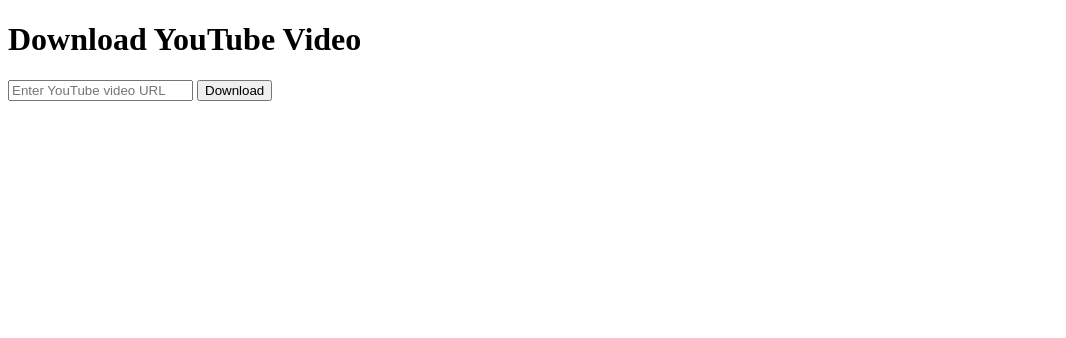
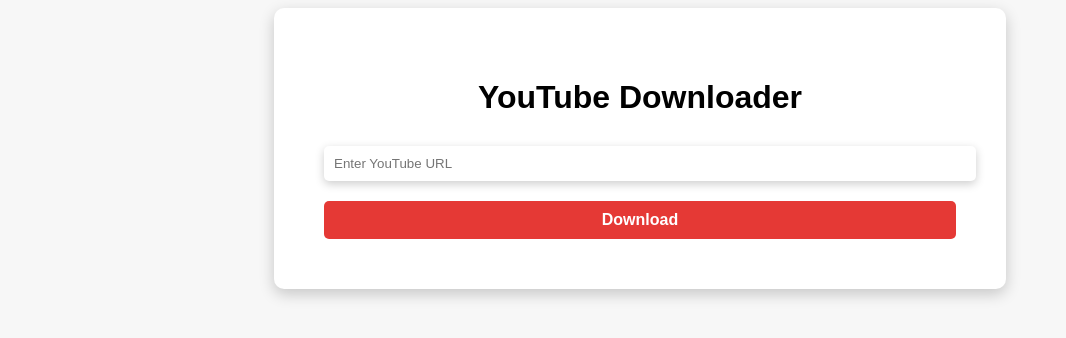
Before and after one commit to Ayon-SSP/YouTube-VdoD, a Flask app: page / in a window 1280 px wide. Shown: the top 338 px of the page, without its empty margins (0-1066 px from the left). Run offline with Flask 2, Linux system fonts and the light colour scheme.

Commit message:
Added Styles 🎴

```diff
--- a/app.py
+++ b/app.py
@@ -1,5 +1,6 @@
-from flask import Flask, render_template, request
+from flask import Flask, render_template, request, send_file
 from pytube import YouTube
+import os
 
 app = Flask(__name__)
 
@@ -13,8 +14,8 @@
     try:
         yt = YouTube(url)
         stream = yt.streams.get_highest_resolution()
-        stream.download()
-        return f"Video '{yt.title}' downloaded successfully!"
+        filename = stream.download()
+        return send_file(filename, as_attachment=True)
     except Exception as e:
         return f"Error downloading video: {e}"
 
--- /dev/null
+++ b/static/style.css
@@ -0,0 +1,46 @@
+body {
+    background-color: #f7f7f7;
+    font-family: Arial, sans-serif;
+}
+
+.container {
+    width: 50%;
+    margin: 0 auto;
+    padding: 50px;
+    background-color: #fff;
+    border-radius: 10px;
+    box-shadow: 0px 5px 15px rgba(0, 0, 0, 0.2);
+}
+
+h1 {
+    text-align: center;
+    margin-bottom: 30px;
+}
+
+input[type="text"] {
+    display: block;
+    width: 100%;
+    padding: 10px;
+    margin-bottom: 20px;
+    border: none;
+    border-radius: 5px;
+    box-shadow: 0px 3px 10px rgba(0, 0, 0, 0.2);
+}
+
+button[type="submit"] {
+    display: block;
+    width: 100%;
+    padding: 10px;
+    border: none;
+    border-radius: 5px;
+    background-color: #e53935;
+    color: #fff;
+    font-size: 16px;
+    font-weight: bold;
+    cursor: pointer;
+    transition: background-color 0.2s ease-in-out;
+}
+
+button[type="submit"]:hover {
+    background-color: #c62828;
+}
--- a/templates/index.html
+++ b/templates/index.html
@@ -1,13 +1,17 @@
 <!DOCTYPE html>
-<html>
+<html lang="en">
 <head>
-    <title>Download YouTube Video</title>
+    <meta charset="UTF-8">
+    <title>YouTube Downloader</title>
+    <link rel="stylesheet" href="{{ url_for('static', filename='style.css') }}">
 </head>
 <body>
-    <h1>Download YouTube Video</h1>
-    <form action="{{ url_for('download') }}" method="POST">
-        <input type="text" name="url" placeholder="Enter YouTube video URL" required>
-        <button type="submit">Download</button>
-    </form>
+    <div class="container">
+        <h1>YouTube Downloader</h1>
+        <form action="/download" method="POST">
+            <input type="text" name="url" placeholder="Enter YouTube URL">
+            <button type="submit">Download</button>
+        </form>
+    </div>
 </body>
 </html>
```
Also changed, not shown: 1 other file.
